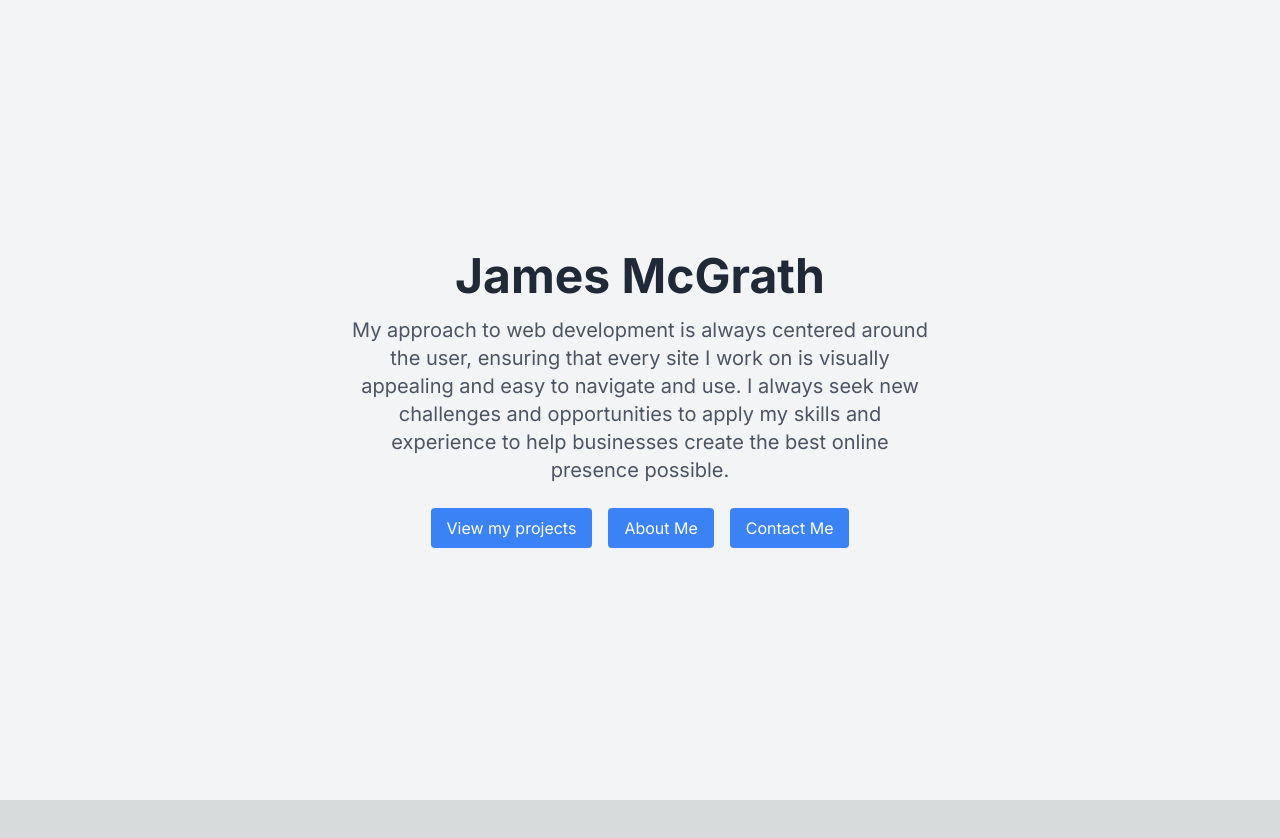
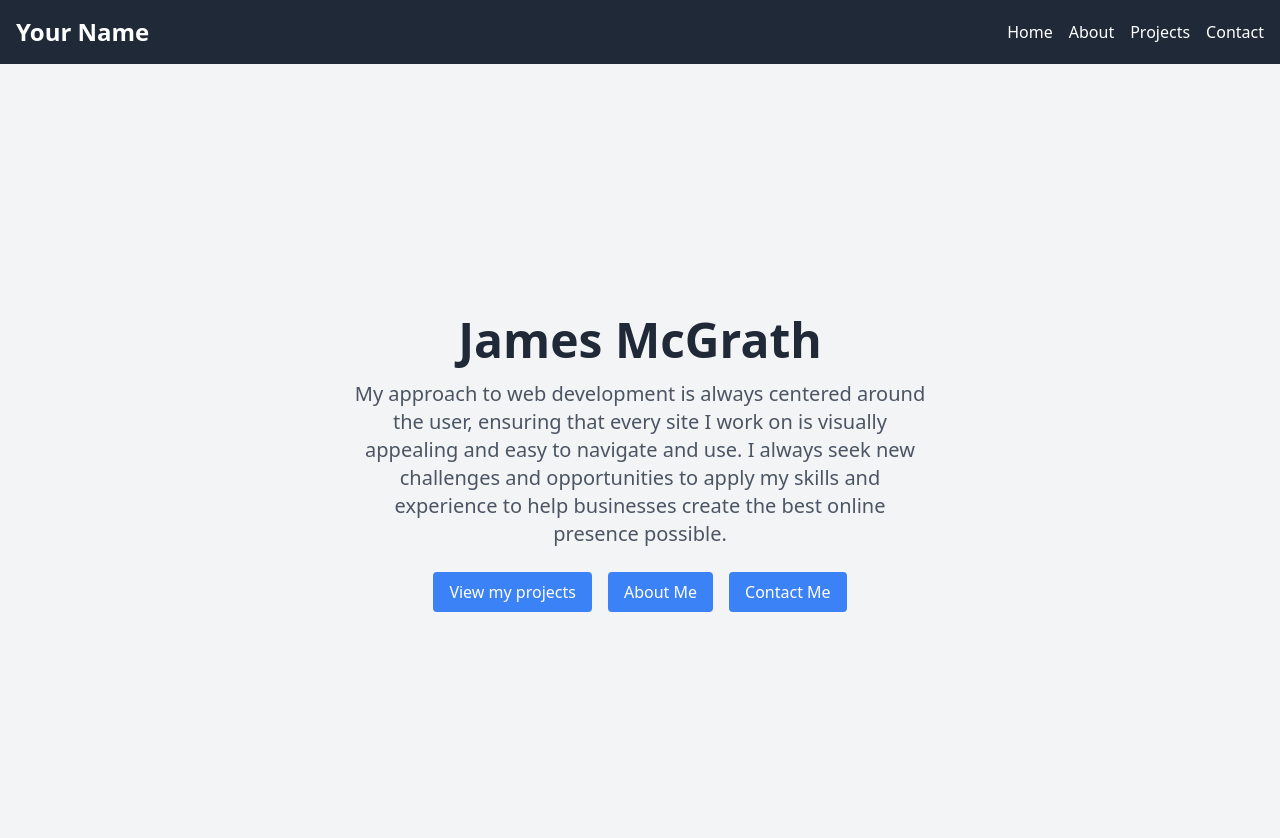
Before and after one commit to jamesfmcgrath/portfolio, a Next.js app: page / in a window 1280 px wide. Shown: the top 838 px of the page. Before the commit the page ends 800 px from the top, so only its background shows below. Built offline with nearby package versions, Linux system fonts and the light colour scheme.

Commit message:
Add Header component and basic menu

```diff
--- /dev/null
+++ b/src/app/components/Header.tsx
@@ -0,0 +1,22 @@
+import React from 'react';
+import Link from 'next/link';
+
+const Header = () => {
+    return (
+        <header className="w-full bg-gray-800 text-white py-4">
+            <div className="container mx-auto flex justify-between items-center px-4">
+                <div className="text-2xl font-bold">
+                    <Link href="/">Your Name</Link>
+                </div>
+                <nav className="space-x-4">
+                    <Link href="/" className="hover:text-gray-400">Home</Link>
+                    <Link href="/about" className="hover:text-gray-400">About</Link>
+                    <Link href="/projects" className="hover:text-gray-400">Projects</Link>
+                    <Link href="/contact" className="hover:text-gray-400">Contact</Link>
+                </nav>
+            </div>
+        </header>
+    );
+};
+
+export default Header;
--- a/src/app/layout.tsx
+++ b/src/app/layout.tsx
@@ -1,22 +1,16 @@
-import type { Metadata } from "next";
-import { Inter } from "next/font/google";
-import "./globals.css";
+import React from 'react';
+import Header from './components/Header';
+import './globals.css';
 
-const inter = Inter({ subsets: ["latin"] });
-
-export const metadata: Metadata = {
-  title: "Create Next App",
-  description: "Generated by create next app",
+const RootLayout = ({ children }: { children: React.ReactNode }) => {
+    return (
+        <html lang="en">
+        <body>
+        <Header />
+        <main>{children}</main>
+        </body>
+        </html>
+    );
 };
 
-export default function RootLayout({
-  children,
-}: Readonly<{
-  children: React.ReactNode;
-}>) {
-  return (
-    <html lang="en">
-      <body className={inter.className}>{children}</body>
-    </html>
-  );
-}
+export default RootLayout;
--- /dev/null
+++ b/src/app/metadata.ts
@@ -0,0 +1,4 @@
+export const metadata = {
+    title: 'Your Portfolio',
+    description: 'A portfolio website showcasing my projects and skills',
+};
```
